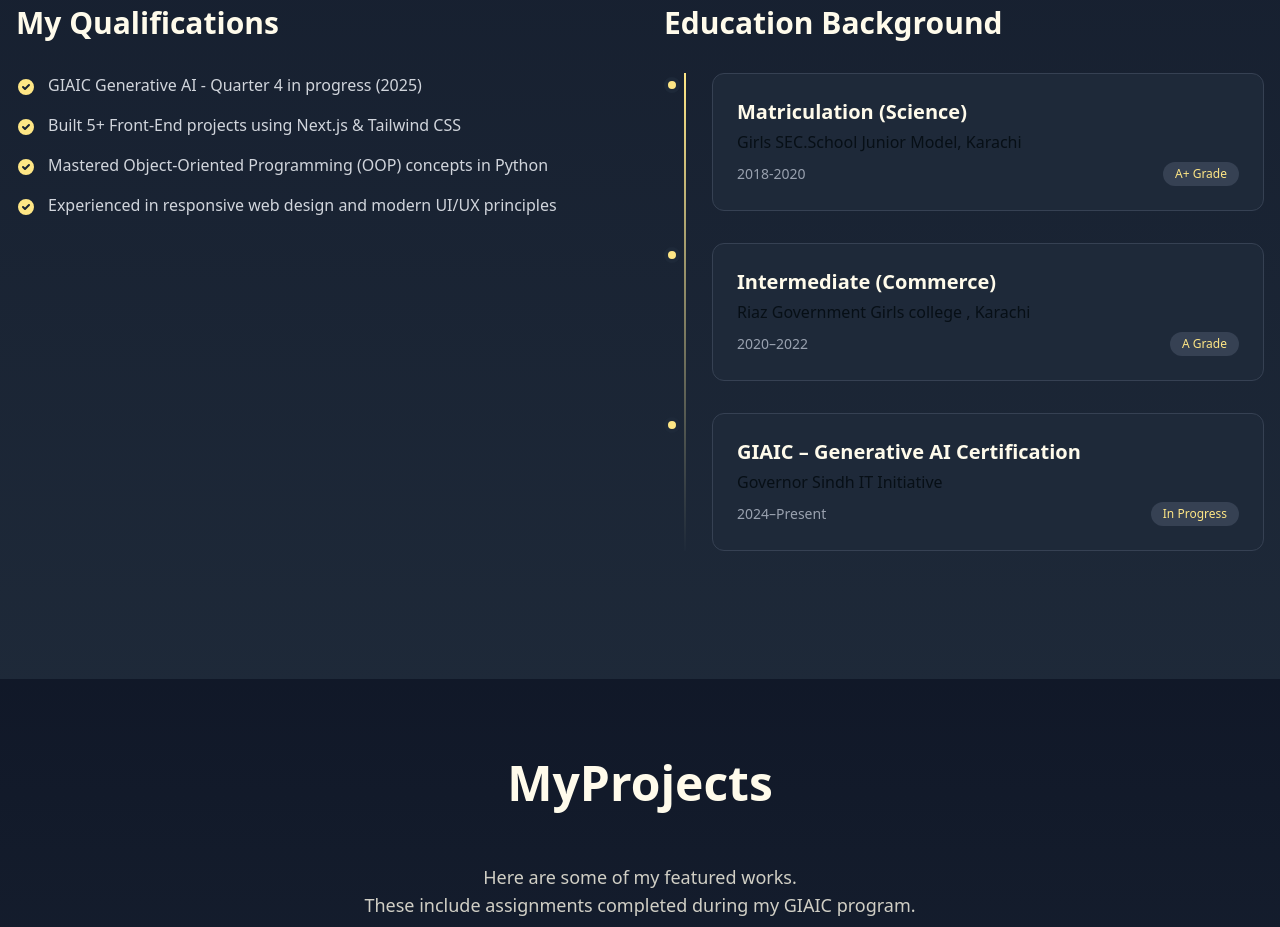
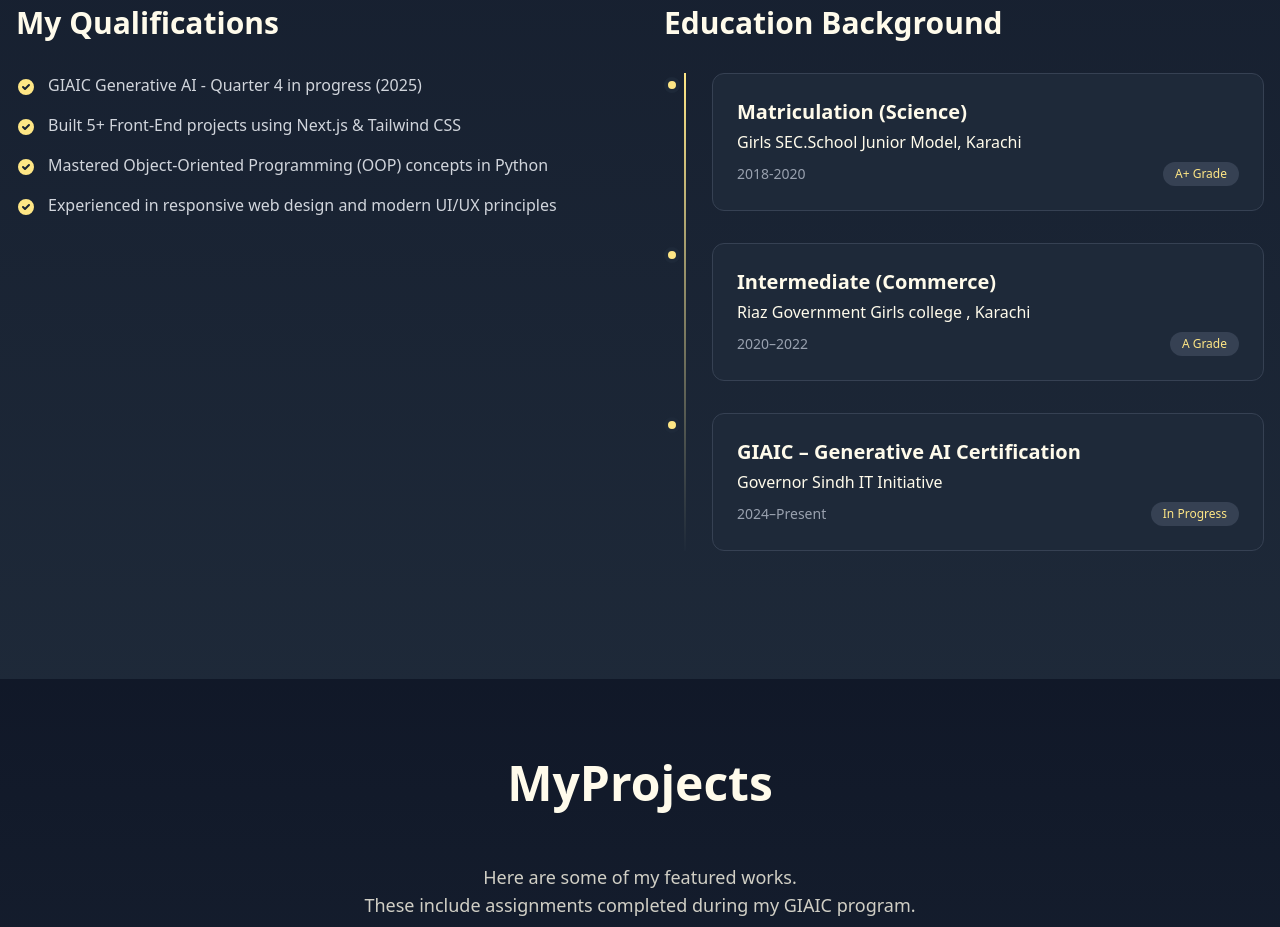
Before and after one commit to BBismaarshad/my-wesite, a Next.js app: page / in a window 1280 px wide. Shown: the part 2340-3267 px from the top of the page. Built offline with nearby package versions, Linux system fonts and the light colour scheme.

Commit message:
Update SkillsSection.tsx

```diff
--- a/src/app/Components/SkillsSection.tsx
+++ b/src/app/Components/SkillsSection.tsx
@@ -175,7 +175,7 @@ export default function SkillsSection() {
                     <h4 className="text-xl font-bold text-amber-50 mb-1">
                       {edu.degree}
                     </h4>
-                    <p className=" mb-2">{edu.institution}</p>
+                    <p className=" text-amber-50 mb-2">{edu.institution}</p>
                     <div className="flex justify-between items-center text-sm">
                       <span className="text-gray-400">{edu.year}</span>
                       <span className="px-3 py-1 bg-gray-700 text-amber-200 rounded-full text-xs font-medium">
```
